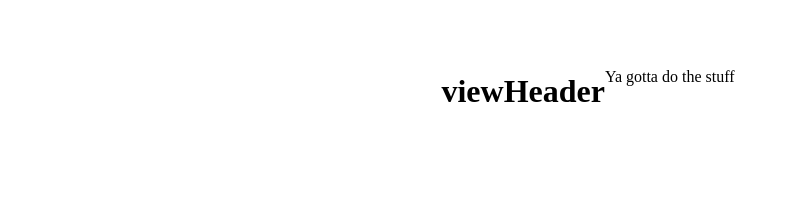
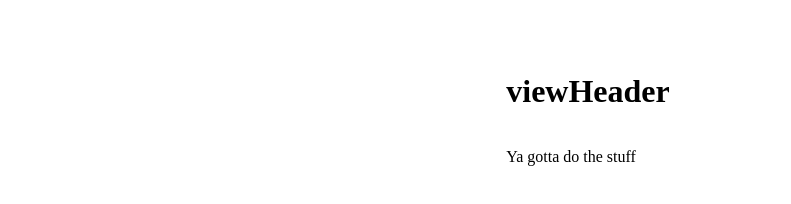
Before and after one commit to snowjelly/todo-list, a website built with webpack: page dist/index.html in a window 1280 px wide. Shown: the full height of the page, 52-843 px from the left. Built offline with nearby package versions, Linux system fonts and the light colour scheme.

Commit message:
added viewContent

```diff
--- a/src/pages/inbox.js
+++ b/src/pages/inbox.js
@@ -3,13 +3,18 @@ const inbox = () => {
   const content = document.querySelector('#content');
 
   const viewContainer = document.createElement('div');
-  viewContainer.id = 'view-container';
+  viewContainer.id = `view-container`;
+
+  const viewContent = document.createElement('div');
+  viewContent.id = 'view-content';
+
+  viewContainer.appendChild(viewContent);
 
   const viewHeader = (() => {
     const viewHeaderContainer = document.createElement('div');
     viewHeaderContainer.id = 'view-header-container';
 
-    viewContainer.appendChild(viewHeaderContainer);
+    viewContent.appendChild(viewHeaderContainer);
 
     const viewHeaderContent = document.createElement('div');
     viewHeaderContent.id = 'view-header-content';
@@ -24,7 +29,7 @@ const inbox = () => {
     const viewListContainer = document.createElement('div');
     viewListContainer.id = 'view-list-container';
 
-    viewContainer.appendChild(viewListContainer);
+    viewContent.appendChild(viewListContainer);
 
     const viewListContent = document.createElement('div');
     viewListContent.id = 'view-list-content';
--- a/src/styles/inbox.css
+++ b/src/styles/inbox.css
@@ -11,3 +11,8 @@ body{
   display: flex;
   justify-content: center;
 }
+
+#view-content{
+  display: flex;
+  flex-direction: column;
+}
```
Also changed, not shown: dist/main.js.
